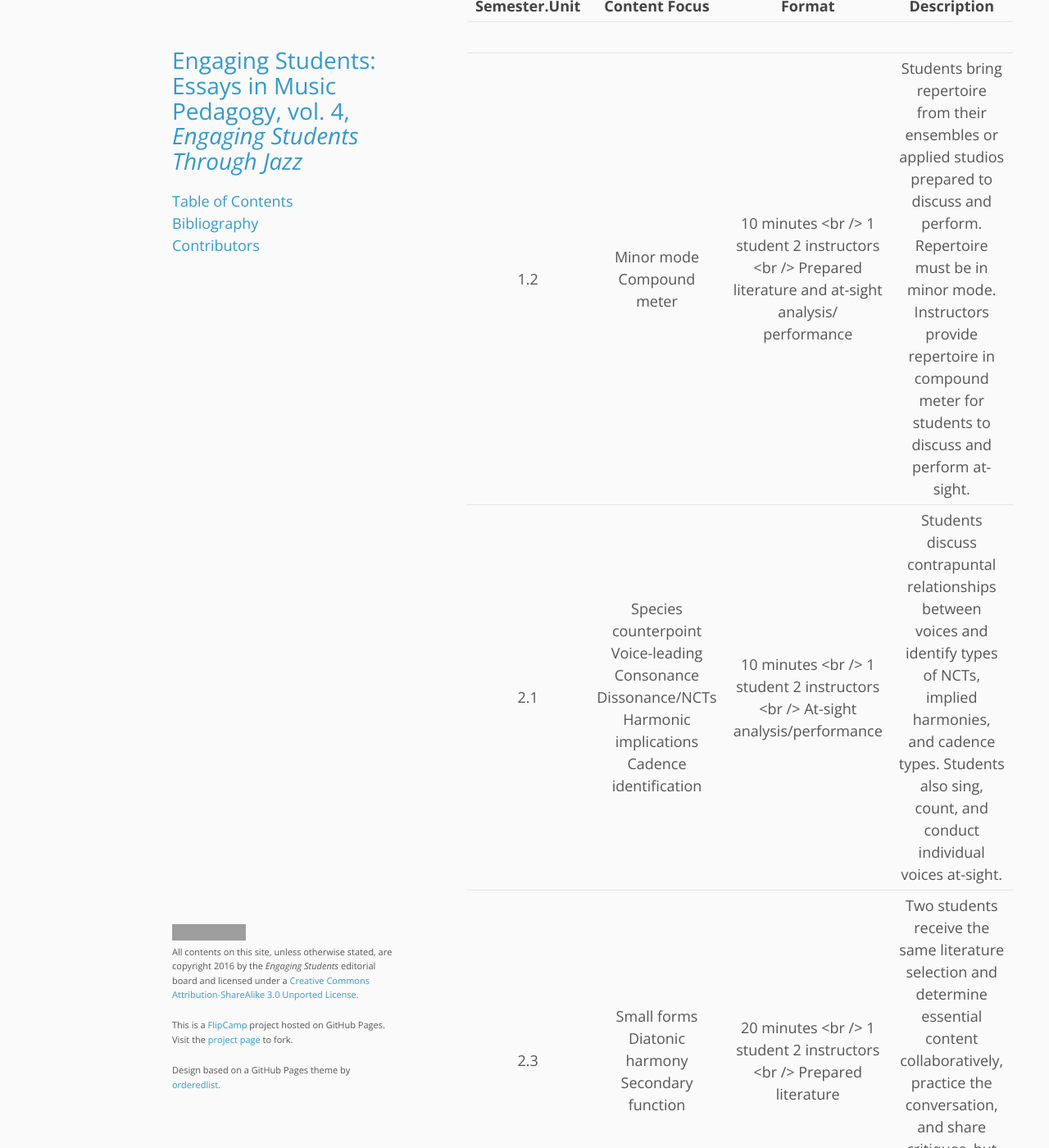
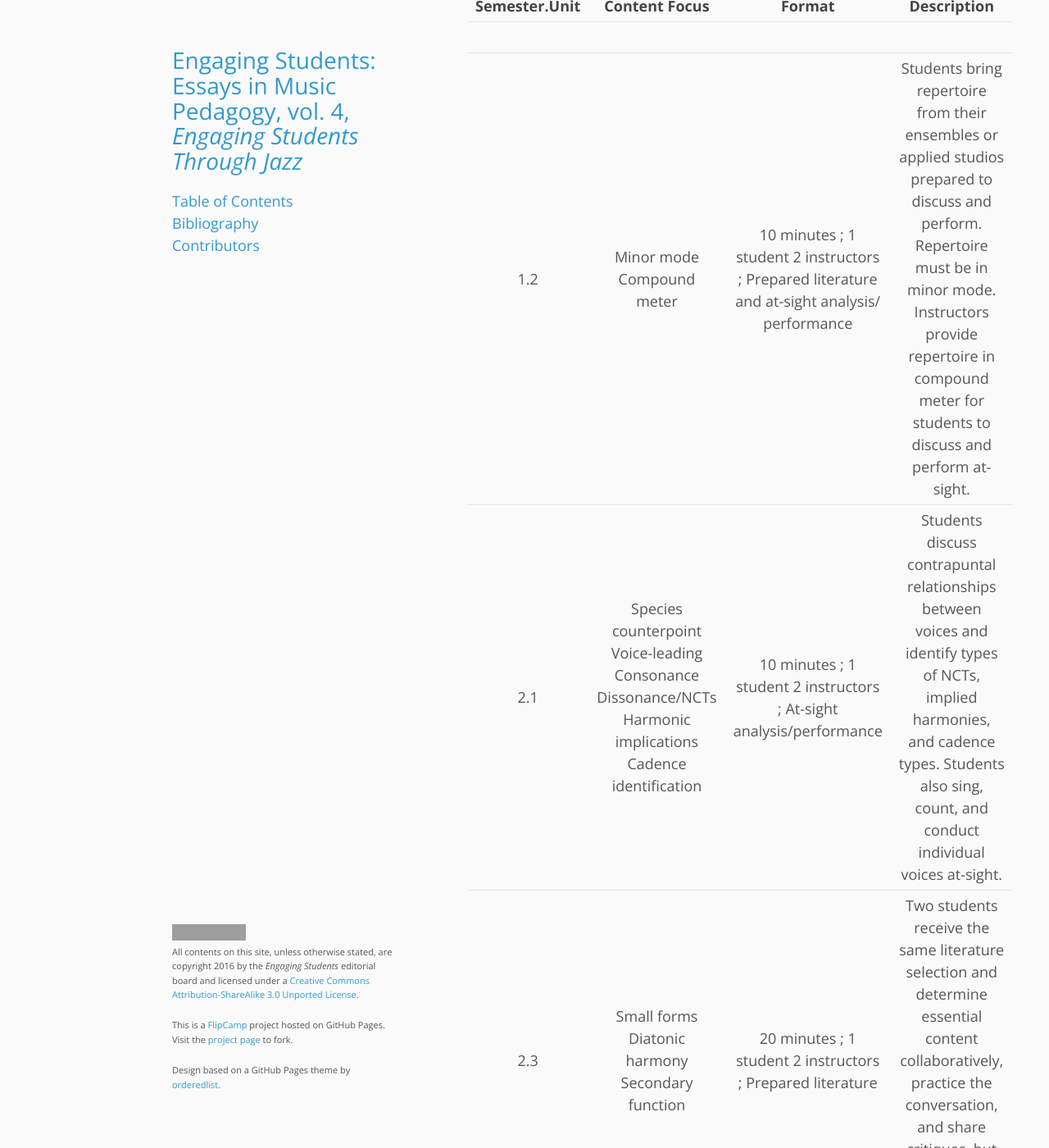
Before and after one commit to flipcamp/engagingstudents5, a Jekyll site: the page built from essays/strovas.md, in a window 1280 px wide and 1400 px high, scrolled down 6865 px. Shown: the whole window at 82% size. Built offline with Jekyll 4.4.1, drawn with Linux system fonts in a browser that asks for light colours; some of the changed text lies outside the part shown; grey boxes are pictures that could not be loaded.

Commit message:
table cleaning

```diff
--- a/essays/strovas.md
+++ b/essays/strovas.md
@@ -43,12 +43,12 @@
 | Semester.Unit | Content Focus | Format | Description |
 | :-: | :-: | :-: | :-: |
 | 	| 	|	|  |
-| 1.2           	| Minor mode Compound meter                                                                                  	|  10 minutes \<br /\>   1 student 2 instructors \<br /\>   Prepared literature and at-sight analysis/ performance                                                                                    	| Students bring repertoire from their ensembles or applied studios prepared to discuss and perform. Repertoire must be in minor mode.  Instructors provide repertoire in compound meter for students to discuss and perform at-sight.                                                                                                                                                                                                                                       	|
-| 2.1           	| Species counterpoint Voice-leading Consonance Dissonance/NCTs Harmonic implications Cadence identification 	|  10 minutes \<br /\>   1 student 2 instructors \<br /\>   At-sight analysis/performance                                                                                                             	| Students discuss contrapuntal relationships between voices and identify types of NCTs, implied harmonies, and cadence types.  Students also sing, count, and conduct individual voices at-sight.                                                                                                                                                                                                                                                                           	|
-| 2.3           	| Small forms Diatonic harmony Secondary function                                                            	| 20 minutes \<br /\>   1 student  2 instructors \<br /\>   Prepared literature                                                                                                                       	| Two students receive the same literature selection and determine essential content collaboratively, practice the conversation, and share critiques, but complete the colloquy independently.                                                                                                                                                                                                                                                                               	|
-| 3.2           	| Multi-movement works Sonata-allegro form Compound ternary Sectional variations Rondo Sonata rondo          	| 20 minutes \<br /\>   3-4 students 2 instructors \<br /\>   Prepared literature                                                                                                                     	| Student are placed into small groups and assigned a complete four-movement Mozart symphony. Students must prepare a joint, comprehensive discussion of the sonata-allegro first movement to open the colloquy. Instructors ask students individually to discuss the form and formal sections of the remaining movements.                                                                                                                                                   	|
-| 3.3           	| Chromaticism                                                                                               	| 10 minutes \<br /\>   1 student 2 instructors \<br /\>   Prepared literature                                                                                                                        	| All students receive the same literature in advance: a Bach fugue, a first movement of a Mozart piano sonata, and a Chopin nocturne. Students must prepare a discussion of the chromatic content of each, focusing specifically on the development of chromatic resources in the Common-Practice period.  Students are encouraged to determine essential content collaboratively, practice the conversation, and share critiques, but complete the colloquy independently. 	|
-| 4.2           	| Twentieth-Century/ Contemporary Music                                                                      	| 30 minutes \<br /\>   3-4 students 2 instructors Invited guests \<br /\>   Prepared literature 30 minutes \<br /\>   3-4 students 2 instructors Invited guests \<br /\>   Prepared literature 	| Student groups work with instructors to select one twentieth-century or contemporary work on which to present a public colloquy. Because of the public format, students are expected to address conceptual musical principals using whatever verbal and nonverbal means the group believes will facilitate understanding among lay music aficionados.                                                                                                                      	|
+| 1.2           	| Minor mode Compound meter                                                                                  	|  10 minutes ; 1 student 2 instructors ; Prepared literature and at-sight analysis/ performance                                                                                    	| Students bring repertoire from their ensembles or applied studios prepared to discuss and perform. Repertoire must be in minor mode.  Instructors provide repertoire in compound meter for students to discuss and perform at-sight.                                                                                                                                                                                                                                       	|
+| 2.1           	| Species counterpoint Voice-leading Consonance Dissonance/NCTs Harmonic implications Cadence identification 	|  10 minutes ; 1 student 2 instructors ; At-sight analysis/performance                                                                                                             	| Students discuss contrapuntal relationships between voices and identify types of NCTs, implied harmonies, and cadence types.  Students also sing, count, and conduct individual voices at-sight.                                                                                                                                                                                                                                                                           	|
+| 2.3           	| Small forms Diatonic harmony Secondary function                                                            	| 20 minutes ; 1 student  2 instructors ; Prepared literature                                                                                                                       	| Two students receive the same literature selection and determine essential content collaboratively, practice the conversation, and share critiques, but complete the colloquy independently.                                                                                                                                                                                                                                                                               	|
+| 3.2           	| Multi-movement works Sonata-allegro form Compound ternary Sectional variations Rondo Sonata rondo          	| 20 minutes ; 3-4 students 2 instructors ; Prepared literature                                                                                                                     	| Student are placed into small groups and assigned a complete four-movement Mozart symphony. Students must prepare a joint, comprehensive discussion of the sonata-allegro first movement to open the colloquy. Instructors ask students individually to discuss the form and formal sections of the remaining movements.                                                                                                                                                   	|
+| 3.3           	| Chromaticism                                                                                               	| 10 minutes ; 1 student 2 instructors ; Prepared literature                                                                                                                        	| All students receive the same literature in advance: a Bach fugue, a first movement of a Mozart piano sonata, and a Chopin nocturne. Students must prepare a discussion of the chromatic content of each, focusing specifically on the development of chromatic resources in the Common-Practice period.  Students are encouraged to determine essential content collaboratively, practice the conversation, and share critiques, but complete the colloquy independently. 	|
+| 4.2           	| Twentieth-Century/ Contemporary Music                                                                      	| 30 minutes ; 3-4 students 2 instructors Invited guests ; Prepared literature 30 minutes ; 3-4 students 2 instructors Invited guests ; Prepared literature 	| Student groups work with instructors to select one twentieth-century or contemporary work on which to present a public colloquy. Because of the public format, students are expected to address conceptual musical principals using whatever verbal and nonverbal means the group believes will facilitate understanding among lay music aficionados.                                                                                                                      	|
 
 
 
```
